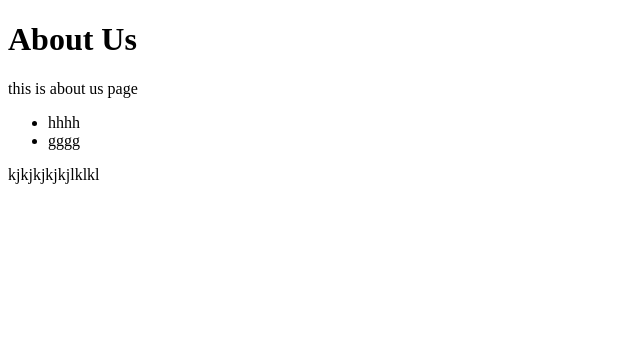
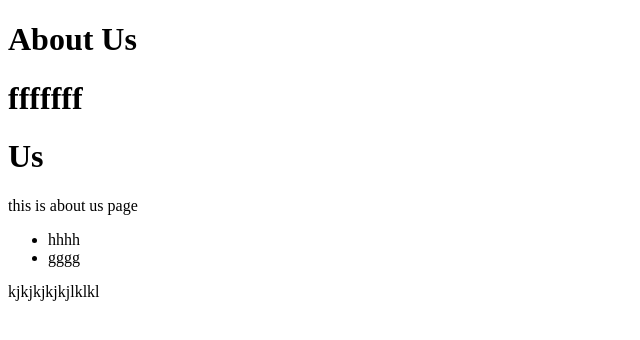
Before and after one commit to kassem241/wed, a plain HTML site: page about.html in a window 1280 px wide. Shown: the whole page, without its empty margins (0-640 px from the left). Drawn offline with Linux system fonts and the light colour scheme.

Commit message:
adding pargrah h1 to about page

```diff
--- a/about.html
+++ b/about.html
@@ -7,6 +7,9 @@
 <body>
 
     <h1>About Us</h1>
+
+    <h1>fffffff</h1>
+    <h1> Us</h1>
     <p>this is about us page</p>
     <ul>
 <li>hhhh</li>
```
